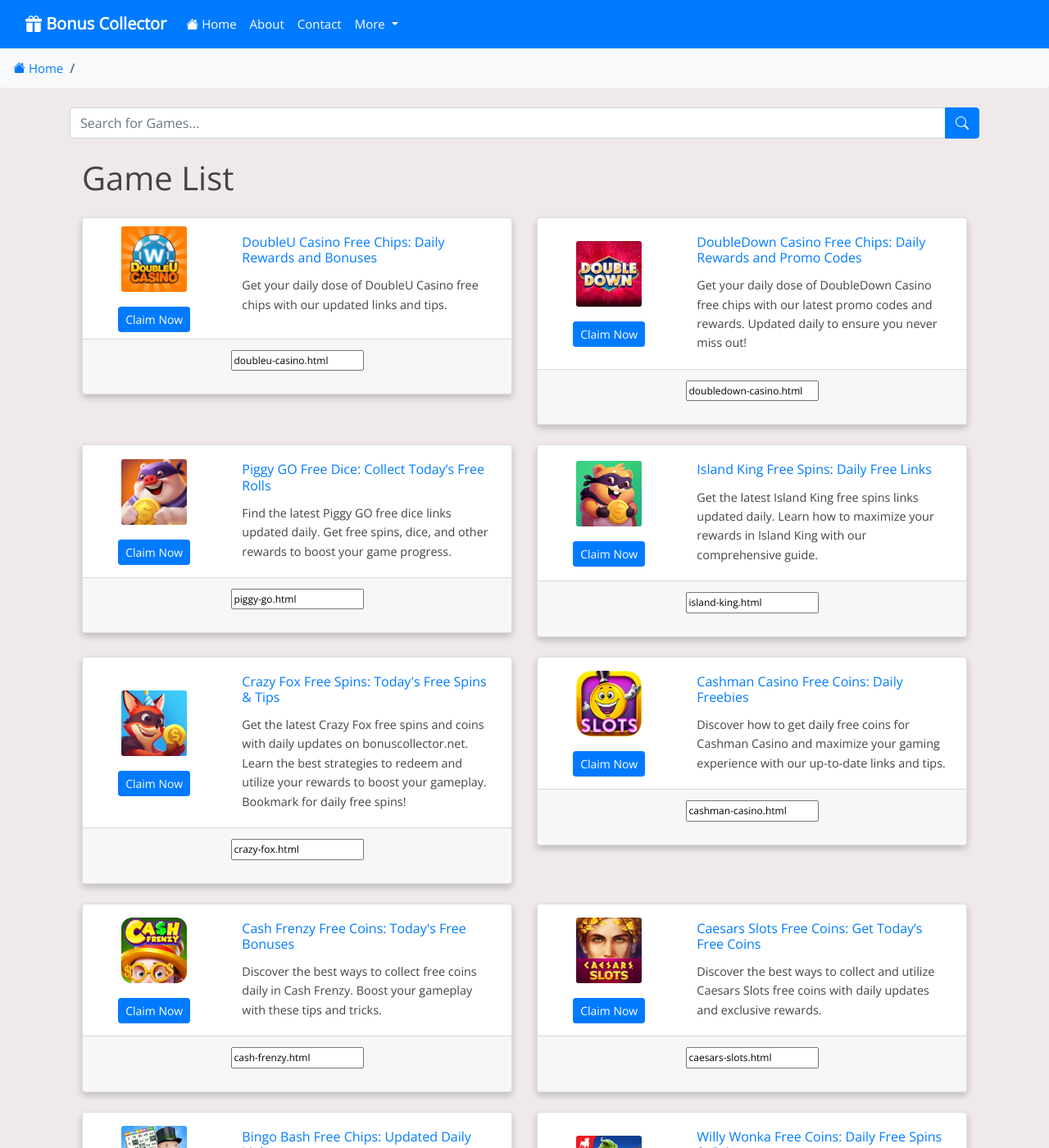
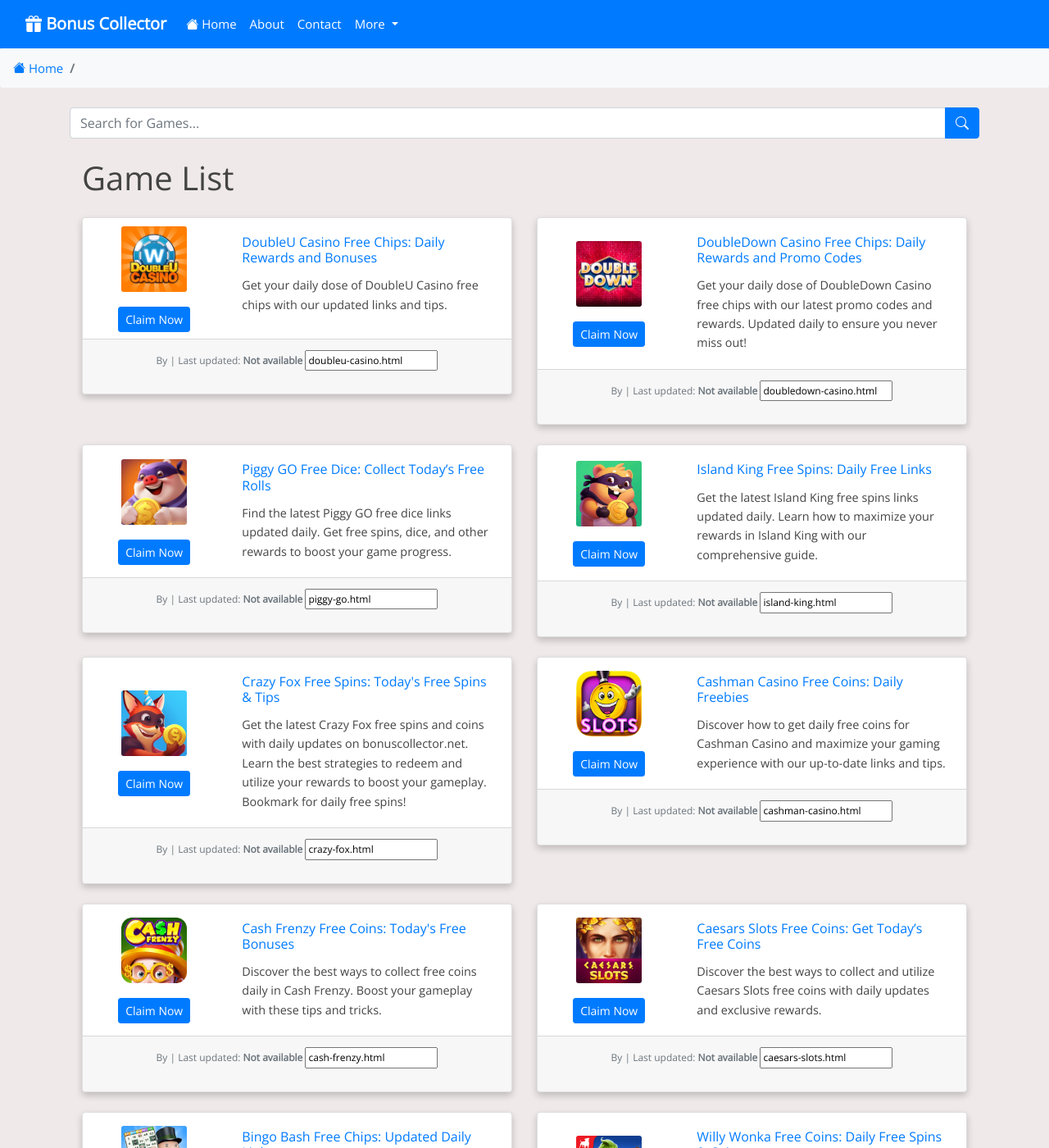
Before and after one commit to Prollad99/bs-net, a Jekyll site: the page built from index.html, in a window 1280 px wide and 1400 px high. Shown: the whole window at 82% size. Built offline with Jekyll 4.4.1, drawn with Linux system fonts in a browser that asks for light colours; nearby versions of some CDN libraries; the list of posts is cut into pages by our own code; comment, search, counter and statistics services are not loaded; some of the changed text lies outside the part shown.

Commit message:
Update index.html

```diff
--- a/index.html
+++ b/index.html
@@ -31,6 +31,14 @@
 <div class="card-footer text-center">
   <p class="text-muted">
   <small>
+By <strong>{{ site.author }}</strong> |
+  {% assign include_file = page.include_file | prepend: "_includes/" %}
+  {% if site.data.include_files[page.include_file].last_modified %}
+    Last updated:
+    <strong id="last-updated" data-last-modified="{{ site.data.include_files[page.include_file].last_modified | date: "%Y-%m-%dT%H:%M:%SZ" }}"></strong>
+  {% else %}
+    Last updated: <strong>Not available</strong>
+  {% endif %}
   <input name="include_file" value="{{ post.include_file }}">
   </small>
   </p>
```
